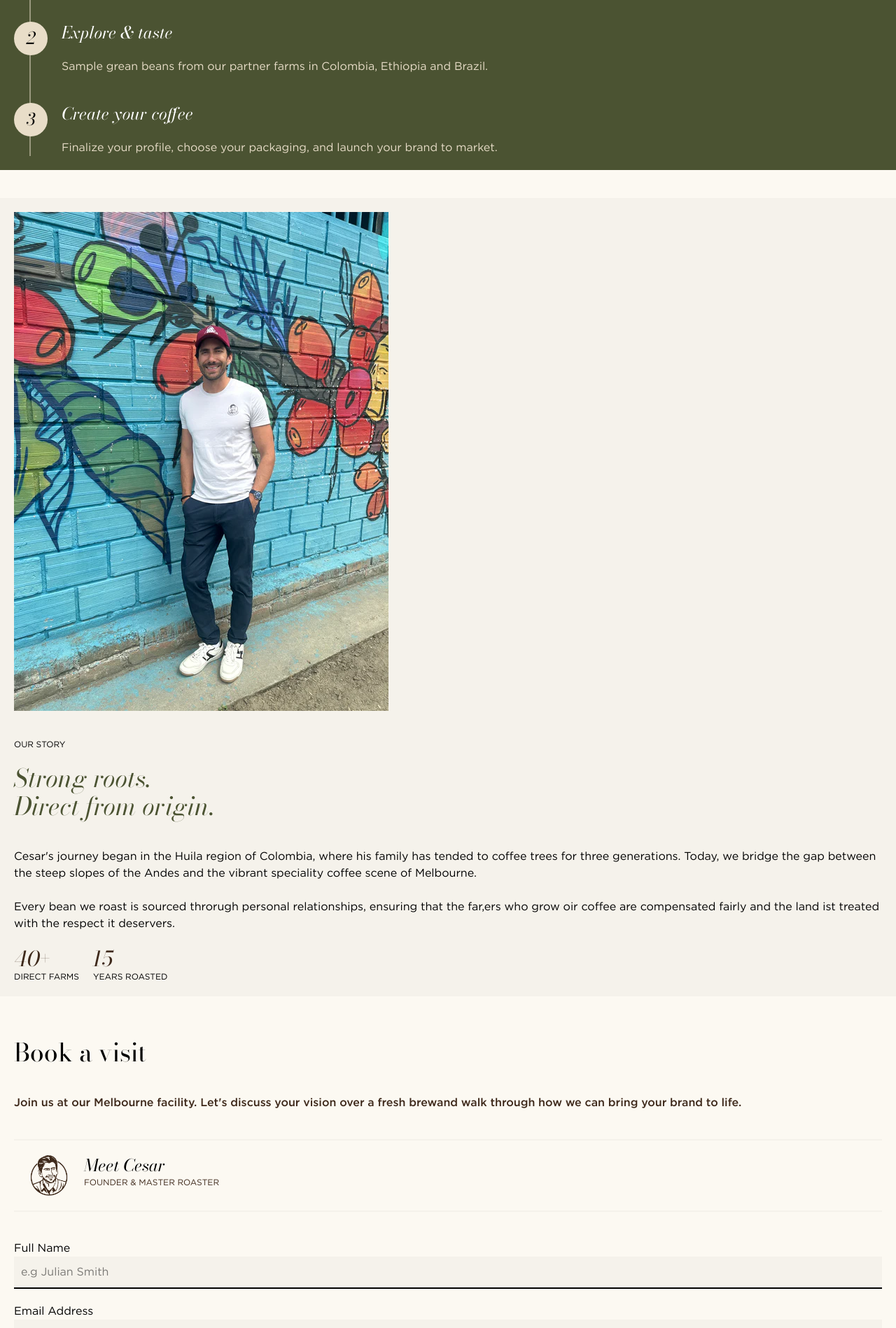
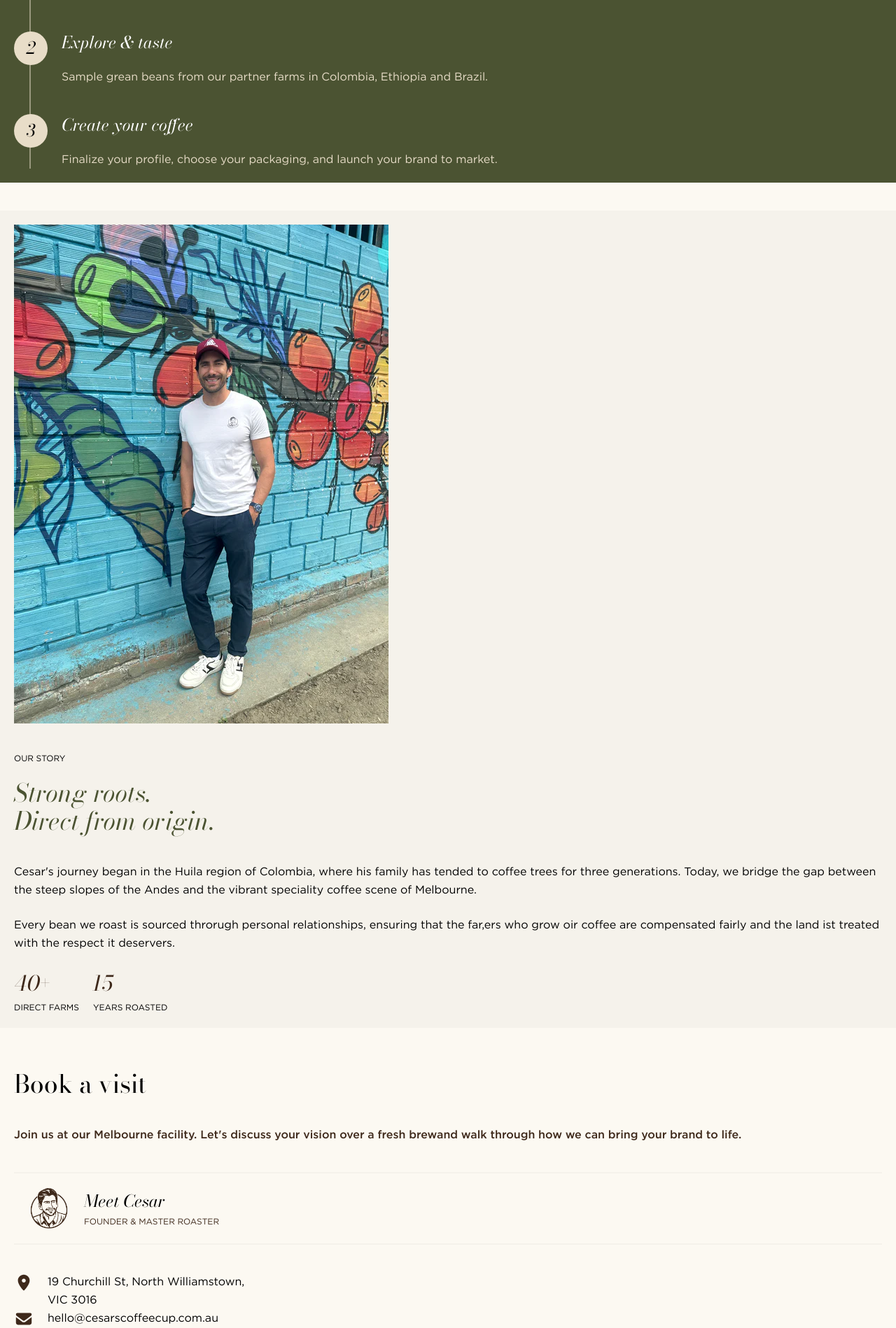
Before and after one commit to Sheydom/cesarscoffeecup, a Laravel app: page / in a window 1280 px wide. Shown: the part 3103-5001 px from the top of the page at 70% size. Run offline with Laravel 12, Linux system fonts and the light colour scheme; style sheets or scripts are compiled from the project's sources; some libraries are stand-ins or nearby versions.

Commit message:
home-contactform completed, also added css apply p leading relaxed

```diff
--- a/resources/css/app.css
+++ b/resources/css/app.css
@@ -78,6 +78,9 @@
     ::file-selector-button {
         border-color: var(--color-gray-200, currentColor);
     }
+    p {
+        @apply leading-relaxed;
+    }
 }
 
 [data-flux-field]:not(ui-radio, ui-checkbox) {
--- a/resources/views/components/home/contactForm.blade.php
+++ b/resources/views/components/home/contactForm.blade.php
@@ -10,6 +10,22 @@
             <p class="text-2xl font-bodoni italic">Meet Cesar</p>
             <p class="text-coffeDark text-xs">FOUNDER & MASTER ROASTER</p>
         </div>
+    </div>
+    <div class="flex gap-5 items-start">
+        <svg class="shrink-0 w-7 h-7 text-coffeDark" xmlns="http://www.w3.org/2000/svg"
+            viewBox="0 0 640 640"><!--!Font Awesome Pro v7.2.0 by @fontawesome - https://fontawesome.com License - https://fontawesome.com/license (Commercial License) Copyright 2026 Fonticons, Inc.-->
+            <path fill="currentColor"
+                d="M128 252.6C128 148.4 214 64 320 64C426 64 512 148.4 512 252.6C512 371.9 391.8 514.9 341.6 569.4C329.8 582.2 310.1 582.2 298.3 569.4C248.1 514.9 127.9 371.9 127.9 252.6zM320 320C355.3 320 384 291.3 384 256C384 220.7 355.3 192 320 192C284.7 192 256 220.7 256 256C256 291.3 284.7 320 320 320z" />
+        </svg>
+        <p>19 Churchill St, North Williamstown,<br> VIC 3016</p>
+    </div>
+    <div class="flex gap-5 mb-10 items-start">
+        <svg class="shrink-0 h-7 w-7 text-coffeDark" xmlns="http://www.w3.org/2000/svg"
+            viewBox="0 0 640 640"><!--!Font Awesome Free v7.2.0 by @fontawesome - https://fontawesome.com License - https://fontawesome.com/license/free Copyright 2026 Fonticons, Inc.-->
+            <path fill="currentColor"
+                d="M112 128C85.5 128 64 149.5 64 176C64 191.1 71.1 205.3 83.2 214.4L291.2 370.4C308.3 383.2 331.7 383.2 348.8 370.4L556.8 214.4C568.9 205.3 576 191.1 576 176C576 149.5 554.5 128 528 128L112 128zM64 260L64 448C64 483.3 92.7 512 128 512L512 512C547.3 512 576 483.3 576 448L576 260L377.6 408.8C343.5 434.4 296.5 434.4 262.4 408.8L64 260z" />
+        </svg>
+        <p>hello@cesarscoffeecup.com.au</p>
     </div>
     <form class=" action="">
         <div class="flex flex-col mb-5"><label for="">Full Name</label><input
@@ -29,6 +45,6 @@
         <div class="flex flex-col mb-5"><label for="">Your Message</label>
             <textarea class="resize-none mb-5 p-2.5 bg-neutral border-b-2 border-black" rows="5" cols="40"
                 placeholder="Type here..."></textarea>
-                <x-ui.buttonSolid class=" text-white">SUBMIT REQUEST</x-ui.buttonSolid>
+            <x-ui.buttonSolid class=" text-white">SUBMIT REQUEST</x-ui.buttonSolid>
     </form>
 </section>
```
